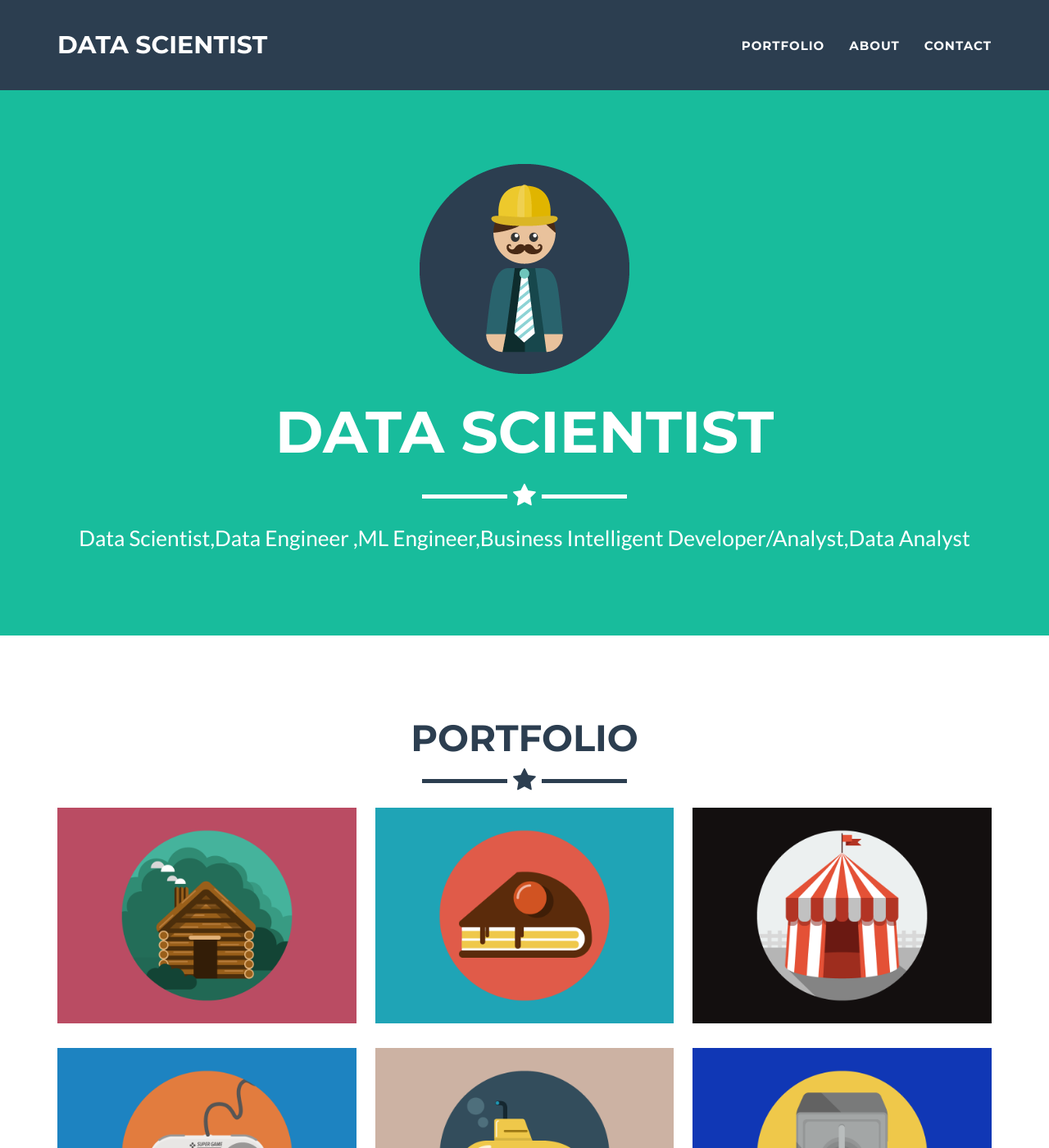
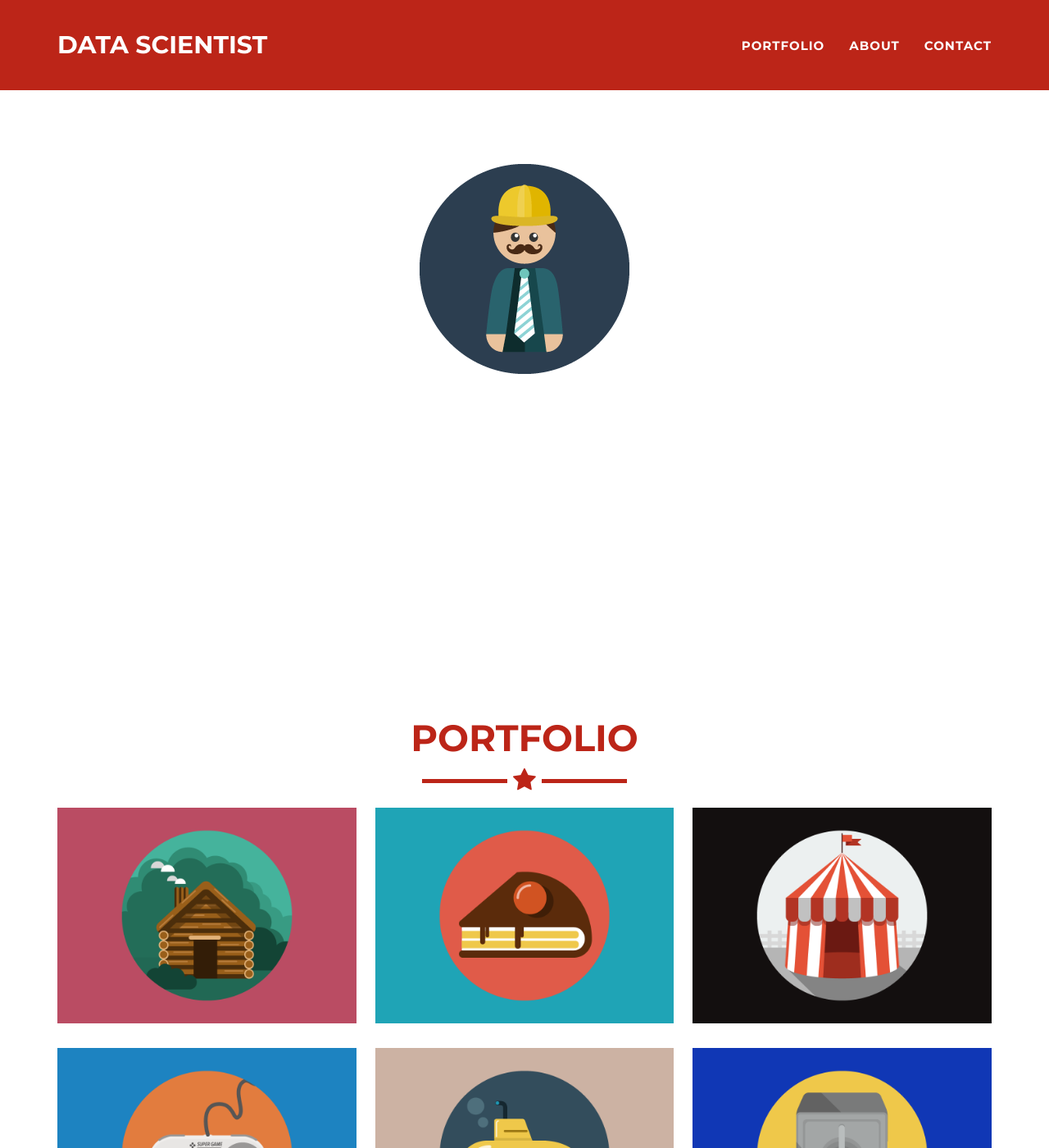
Before and after one commit to ElelwaniTshikovhi/ElelwaniTshikovhi.github.io, a Jekyll site: the page built from _posts/2014-07-18-project-1.markdown, in a window 1280 px wide and 1400 px high. Shown: the whole window at 82% size. Built offline with Jekyll 4.4.1, drawn with Linux system fonts in a browser that asks for light colours.

Commit message:
Update _config.yml

```diff
--- a/_config.yml
+++ b/_config.yml
@@ -28,10 +28,10 @@ disqus_shortname: myshortname
 
 # Color settings (hex-codes without the leading hash-tag)
 color:
-  primary: 18bc9c #FFFFFF
-  primary-rgb: "24,288,156" #"128,179,255"
-  secondary: 2c3e50 #8B0000
-  secondary-dark: 233140 #000000
+  primary: #020202  #000000
+  primary-rgb: "0, 0, 0" #"0, 0, 0"
+  secondary: bc2518 	#00cc99
+  secondary-dark: bc2518 	#00cc99
 
 # Footer settings
 footer:
```
